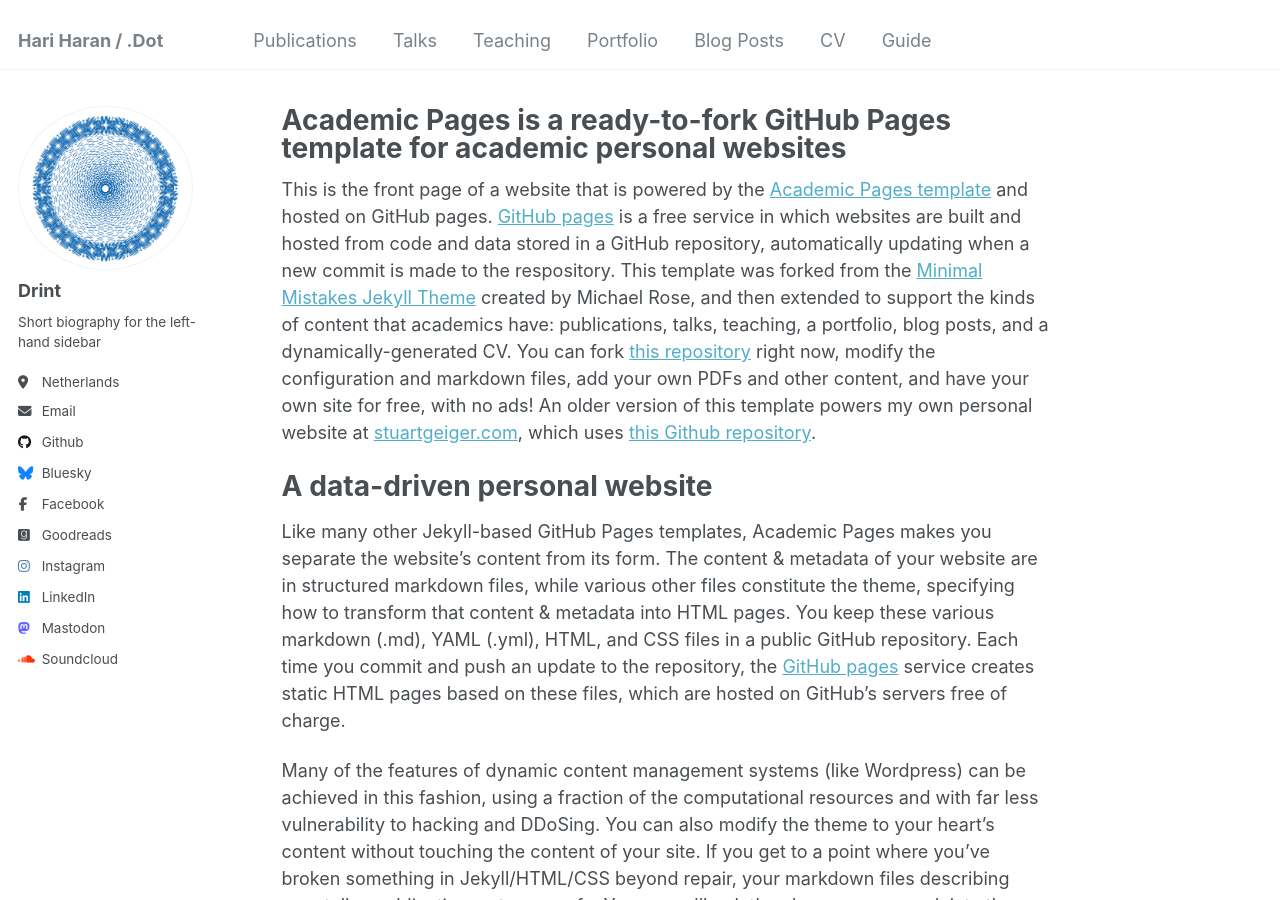
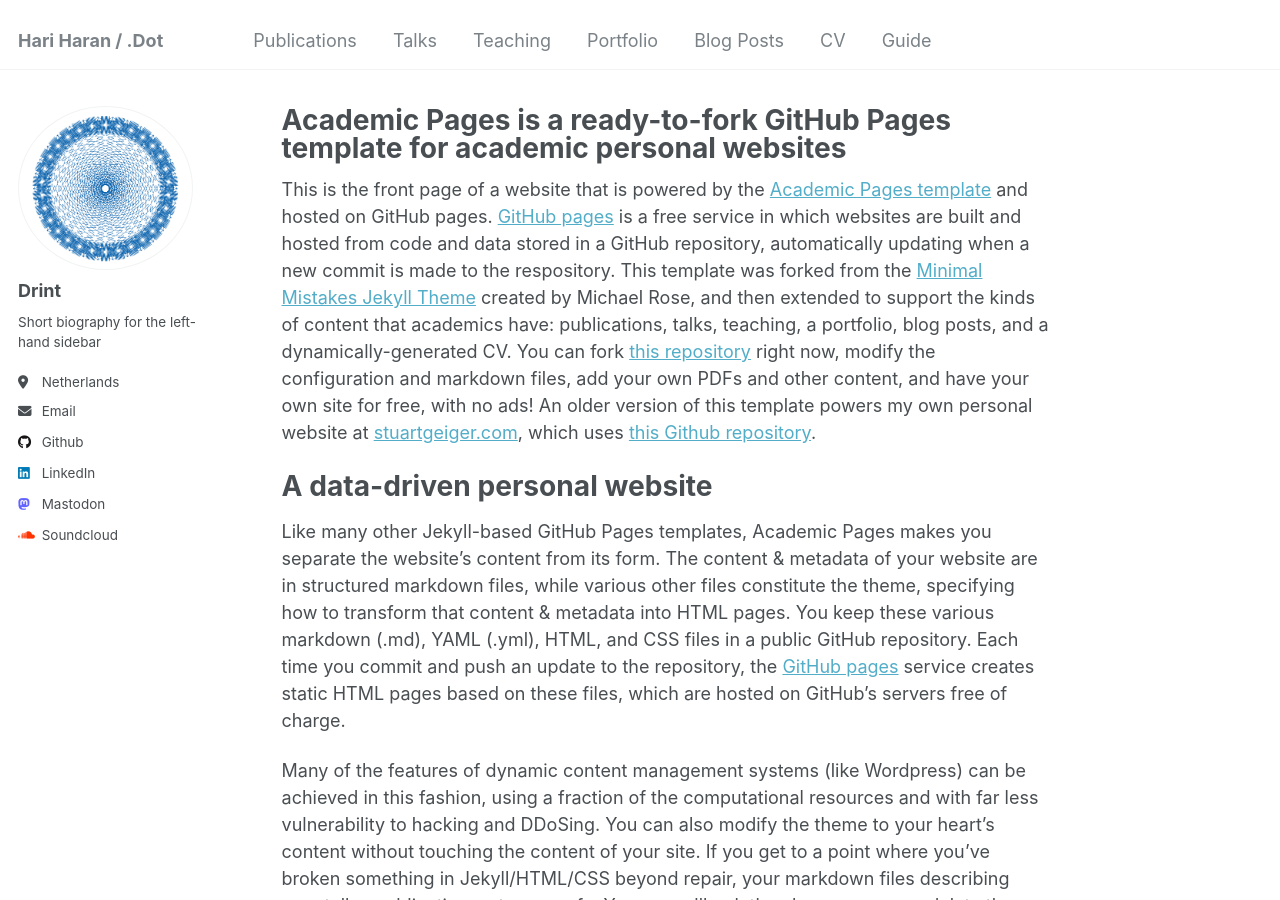
Before and after one commit to hariharan382/drint.github.io, a Jekyll site: the page built from _pages/about.md, in a window 1280 px wide and 900 px high. Built offline with Jekyll 4.4.1, drawn with Linux system fonts in a browser that asks for light colours.

Commit message:
personal data

```diff
--- a/_config.yml
+++ b/_config.yml
@@ -11,8 +11,8 @@ locale                   : "en-NL"
 title                    : "Hari Haran / .Dot"
 title_separator          : "-"
 name                     : &name "Hari Haran"
-description              : &description "I am maste student in Robotics, I am Passionate about making robots more specifically, giving the intelligence to the non-living obect to move"
-url                      : https://drint.github.io # the base hostname & protocol for your site e.g. "https://mmistakes.github.io"
+description              : &description "I am master student in Robotics, I am Passionate about making robots more specifically, giving the intelligence to the non-living obect to move"
+url                      : "https://hariharan382.github.io/drint.github.io/" # the base hostname & protocol for your site e.g. "https://mmistakes.github.io"
 baseurl                  : "" # the subpath of your site, e.g. "/blog"
 repository               : "hariharan382/drint.github.io"
 
@@ -38,11 +38,6 @@ author:
 
 
   # Social media
-  bluesky          : "Nil"
-  facebook         : "Nil"
-  goodreads        : "Nil"
-  instagram        : "Nil"
-
   linkedin         : "www.linkedin.com/in/hari-haran-379579181"
   mastodon         : "Drint"
   soundcloud       : "https://soundcloud.com/drint382?utm_source=clipboard&utm_medium=text&utm_campaign=social_sharing"
```
